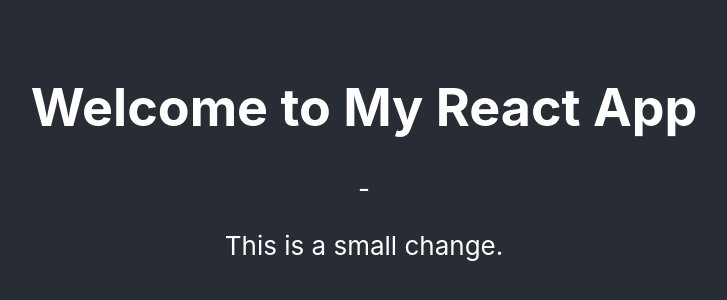
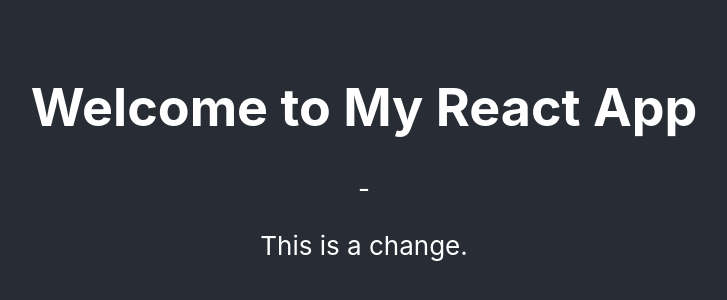
Before and after one commit to Rahulbiju003/CI_CD_Project, a React (Create React App) app: page / in a window 1280 px wide. Shown: the part 236-536 px from the top of the page, without its empty margins (276-1003 px from the left). Built offline with nearby package versions, Linux system fonts and the light colour scheme.

Commit message:
Added new feature

```diff
--- a/src/App.js
+++ b/src/App.js
@@ -6,7 +6,7 @@ function App() {
     <div className="App">
       <header className="App-header">
         <h1>Welcome to My React App</h1>
--       <p>This is a small change.</p>
+-       <p>This is a change.</p>
       </header>
     </div>
   );
```
Also changed, not shown: 1 other file (tests, documents, lock files or other folders).
